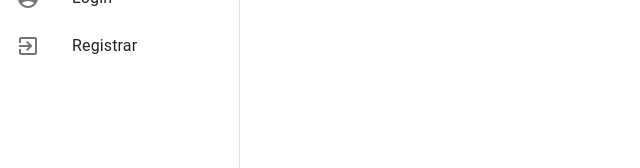
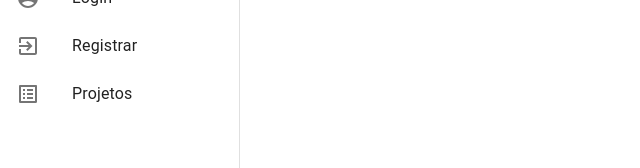
Before and after one commit to an-gabriel/clinicorp, a React (Create React App) app in the folder web/: page /home in a window 1280 px wide. Shown: the part 130-298 px from the top of the page, without its empty margins (0-640 px from the left). Built offline with nearby package versions, Linux system fonts and the light colour scheme; sample sign-in values are in the browser's storage.

Commit message:
chore: add project route

```diff
--- a/web/src/pages/Dashboard.jsx
+++ b/web/src/pages/Dashboard.jsx
@@ -1,7 +1,7 @@
 import React from 'react';
 import { Link } from 'react-router-dom';
 import { Drawer, List, ListItemButton, ListItemIcon, ListItemText, Toolbar, Typography, Container, useMediaQuery, useTheme } from '@mui/material';
-import { AccountCircle, ExitToApp } from '@mui/icons-material';
+import { AccountCircle, ExitToApp, ListAlt } from '@mui/icons-material';
 
 const drawerWidth = 240;
 
@@ -40,7 +40,12 @@ const Dashboard = () => {
               </ListItemIcon>
               <ListItemText primary="Registrar" />
             </ListItemButton>
-            {/* Adicione mais itens de menu conforme necessário */}
+            <ListItemButton component={Link} to="/projects">
+              <ListItemIcon>
+                <ListAlt />
+              </ListItemIcon>
+              <ListItemText primary="Projetos" />
+            </ListItemButton>
           </List>
         </div>
       </Drawer>
--- a/web/src/routes.js
+++ b/web/src/routes.js
@@ -1,16 +1,18 @@
-// routes.js
 import React from "react";
 import { Routes, Route } from "react-router-dom";
 import Login from "./pages/Login";
 import SignUp from "./pages/SignUp";
+import PrivateRoute from "./components/PrivateTokenRoute";
 import Dashboard from "./pages/Dashboard";
+import Project from "./pages/Project/index";
 
 export const AppRoutes = () => {
   return (
     <Routes>
       <Route path="/" element={<Login />} />
       <Route path="/signup" element={<SignUp />} />
-      <Route path="/home" element={<Dashboard />} />
+      <Route path="/home" element={<PrivateRoute element={Dashboard} />} />
+      <Route path="/projects" element={<PrivateRoute element={Project} />} />
     </Routes>
   );
 };
```
